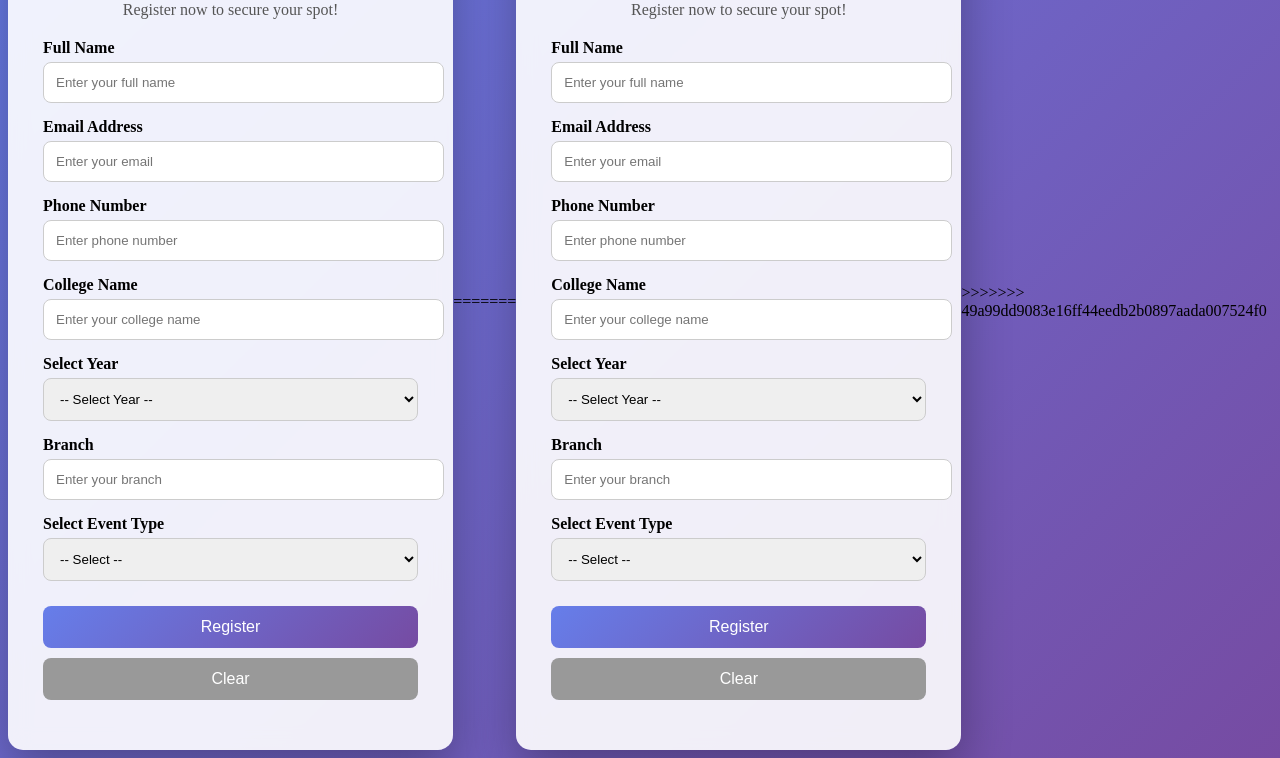
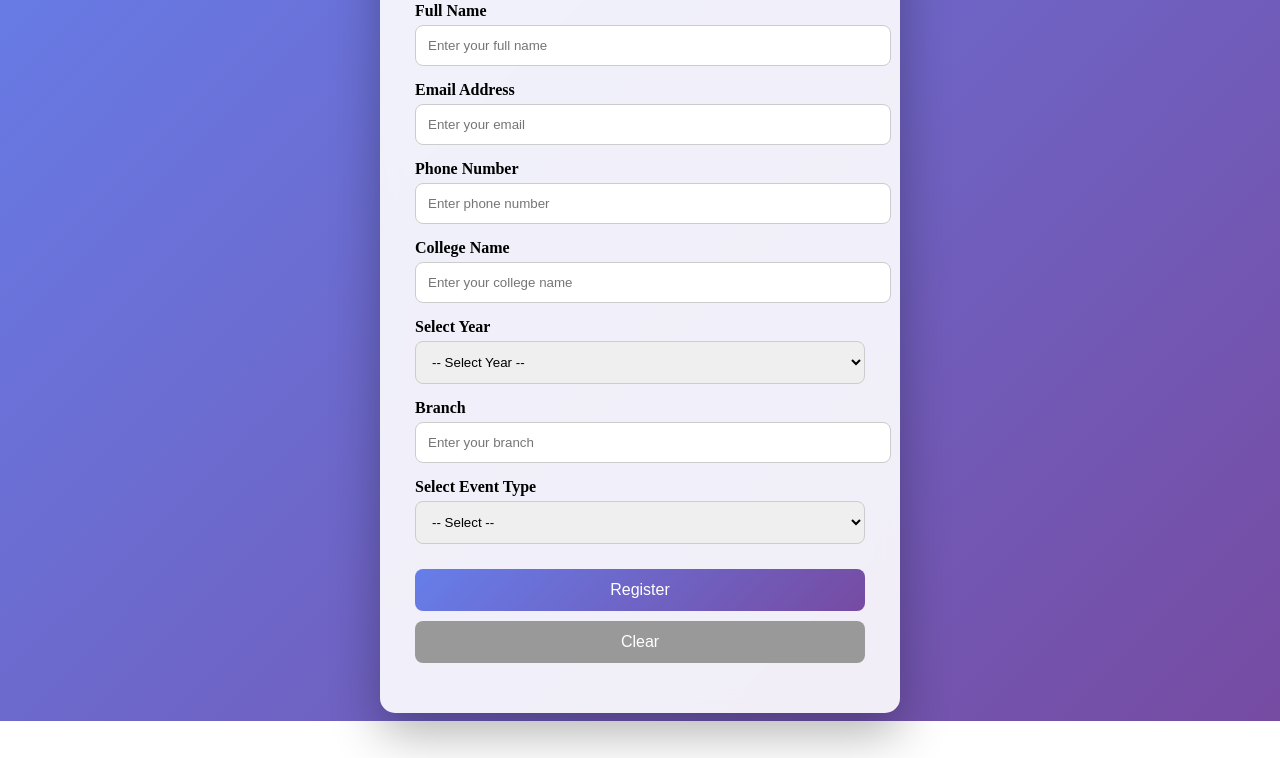
Before and after one commit to Sundersingh17/Event_Resgistration-, a plain HTML site: page index.html in a window 1280 px wide. Shown: the part 154-912 px from the top of the page. After the commit the page ends 875 px from the top, so only its background shows below. Drawn offline with Linux system fonts and the light colour scheme.

Commit message:
Day 1 frontend completed

```diff
--- a/index.html
+++ b/index.html
@@ -101,108 +101,3 @@
     <script src="script.js"></script>
   </body>
 </html>
-=======
-<!doctype html>
-<html lang="en">
-  <head>
-    <meta charset="UTF-8" />
-    <meta name="viewport" content="width=device-width, initial-scale=1.0" />
-
-    <title>Full Stack Workshop Registration</title>
-
-    <link rel="stylesheet" href="style.css" />
-
-    <!-- MODERN FONT -->
-    <link
-      href="https://fonts.googleapis.com/css2?family=Poppins:wght@300;400;600&display=swap"
-      rel="stylesheet"
-    />
-  </head>
-  <body>
-    <div class="container">
-      <h1>🚀 Event Registration Form</h1>
-      <p>Register now to secure your spot!</p>
-
-      <form id="registrationForm">
-        <div class="form-group">
-          <label>Full Name</label>
-          <input
-            type="text"
-            id="name"
-            placeholder="Enter your full name"
-            required
-          />
-        </div>
-
-        <div class="form-group">
-          <label>Email Address</label>
-          <input
-            type="email"
-            id="email"
-            placeholder="Enter your email"
-            required
-          />
-        </div>
-
-        <div class="form-group">
-          <label>Phone Number</label>
-          <input
-            type="tel"
-            id="phone"
-            placeholder="Enter phone number"
-            required
-          />
-        </div>
-
-        <div class="form-group">
-          <label>College Name</label>
-          <input
-            type="text"
-            id="college"
-            placeholder="Enter your college name"
-            required
-          />
-        </div>
-
-        <div class="form-group">
-          <label>Select Year</label>
-          <select id="year" required>
-            <option value="">-- Select Year --</option>
-            <option>1st Year</option>
-            <option>2nd Year</option>
-            <option>3rd Year</option>
-            <option>4th Year</option>
-          </select>
-        </div>
-
-        <div class="form-group">
-          <label>Branch</label>
-          <input
-            type="text"
-            id="branch"
-            placeholder="Enter your branch"
-            required
-          />
-        </div>
-
-        <div class="form-group">
-          <label>Select Event Type</label>
-          <select id="event" required>
-            <option value="">-- Select --</option>
-            <option value="Workshop">Workshop</option>
-            <option value="Seminar">Seminar</option>
-            <option value="Hackathon">Hackathon</option>
-          </select>
-        </div>
-
-        <button type="submit">Register</button>
-        <button type="reset" class="reset">Clear</button>
-      </form>
-
-      <div id="successMessage" class="success"></div>
-    </div>
-
-    <script src="script.js"></script>
-  </body>
-</html>
->>>>>>> 49a99dd9083e16ff44eedb2b0897aada007524f0
--- a/script.js
+++ b/script.js
@@ -1,4 +1,3 @@
-<<<<<<< HEAD
 const form = document.getElementById("registrationForm");
 const successMessage = document.getElementById("successMessage");
 
@@ -17,7 +16,7 @@ event: document.getElementById("event").value
 
 try {
 
-const res = await fetch("http://localhost:5000/register", {
+const res = await fetch("https://event-resgistration.onrender.com/register", {
 method: "POST",
 headers: { "Content-Type": "application/json" },
 body: JSON.stringify(data)
@@ -35,41 +34,3 @@ successMessage.innerText = "❌ Server Error!";
 }
 
 });
-=======
-const form = document.getElementById("registrationForm");
-const successMessage = document.getElementById("successMessage");
-
-form.addEventListener("submit", async function (e) {
-e.preventDefault();
-
-const data = {
-name: document.getElementById("name").value,
-email: document.getElementById("email").value,
-phone: document.getElementById("phone").value,
-college: document.getElementById("college").value,
-year: document.getElementById("year").value,
-branch: document.getElementById("branch").value,
-event: document.getElementById("event").value
-};
-
-try {
-
-const res = await fetch("http://localhost:5000/register", {
-method: "POST",
-headers: { "Content-Type": "application/json" },
-body: JSON.stringify(data)
-});
-
-const result = await res.json();
-
-successMessage.innerText = result.message;
-form.reset();
-
-} catch (error) {
-
-successMessage.innerText = "❌ Server Error!";
-
-}
-
-});
->>>>>>> 49a99dd9083e16ff44eedb2b0897aada007524f0
```
Also changed, not shown: README.md, winner.html (added).
